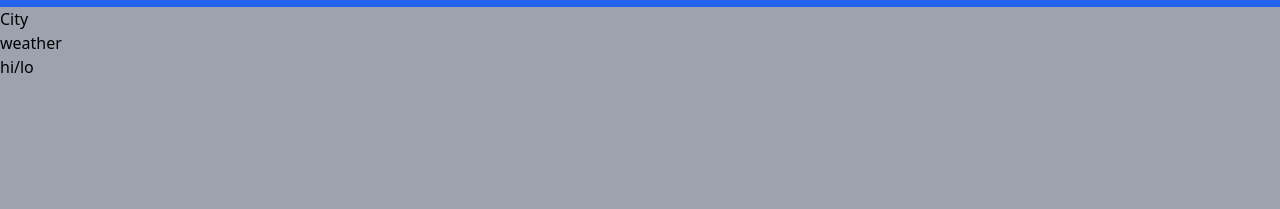
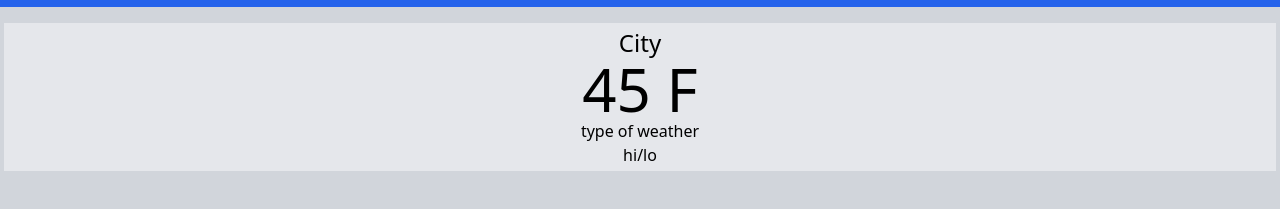
Before and after one commit to ralphorteza/weather-app, a website built with webpack: page dist/index.html in a window 1280 px wide. Shown: the part 57-266 px from the top of the page. Built offline with nearby package versions, Linux system fonts and the light colour scheme.

Commit message:
Create mock weather module

```diff
--- a/dist/index.html
+++ b/dist/index.html
@@ -6,7 +6,7 @@
   <meta name="viewport" content="width=device-width, initial-scale=1.0">
   <title>Document</title>
 </head>
-<body class="bg-gray-400">
+<body class="bg-gray-300">
   <nav class="bg-blue-600 flex flex-wrap justify-center sm:justify-between border-gray-200 px-2 gap-2 sm:px-4 py-2.5">
     <div class="px-4 py-1">
       <a href="#" class="flex items-center">
@@ -26,12 +26,13 @@
   </form>
   </nav>
   <!-- main content -->
-  <div>
+  <div class="py-2 sm:py-4">
     <!-- temp now -->
-    <div class="">
-      <h1>City</h1>
-      <h2>weather</h2>
-      <h3>hi/lo</h3>
+    <div class="flex flex-col items-center bg-gray-200 mx-1 py-1">
+      <p class="text-2xl">City</p>
+      <p class="text-6xl font-medium">45 F</p>
+      <p class="text-md">type of weather</p>
+      <p class="text-md">hi/lo</p>
     </div>
     <!-- day stats -->
     <div></div>
```
